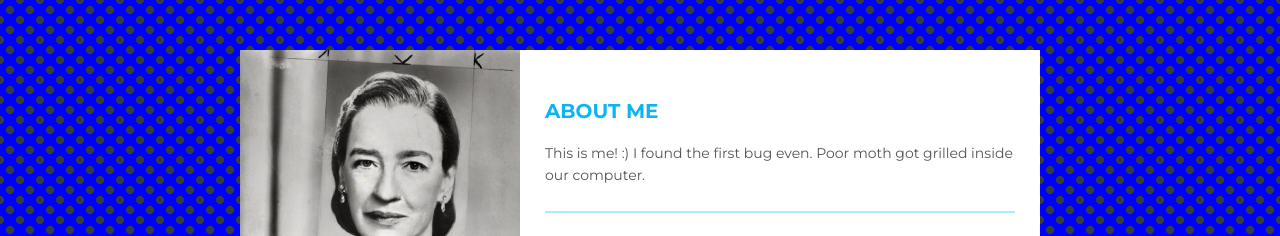
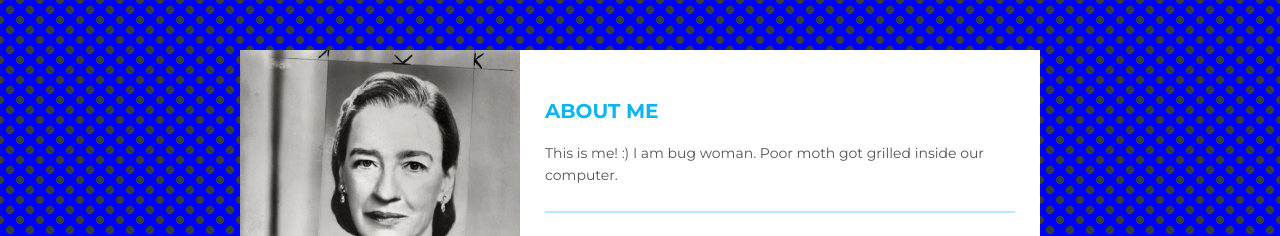
Before and after one commit to LenkaSiudova/CV, a plain HTML site: page index.html in a window 1280 px wide. Shown: the top 236 px of the page. Drawn offline with Linux system fonts and the light colour scheme.

Commit message:
změna popisu

```diff
--- a/index.html
+++ b/index.html
@@ -147,7 +147,7 @@
                     <p class="bold">About me</p>
                 </div>
                 <p>
-                    This is me! :) I found the first bug even. Poor moth got grilled inside our computer.
+                    This is me! :) I am bug woman. Poor moth got grilled inside our computer.
                 </p>
             </div>
             <div class="resume_item resume_work">
```
